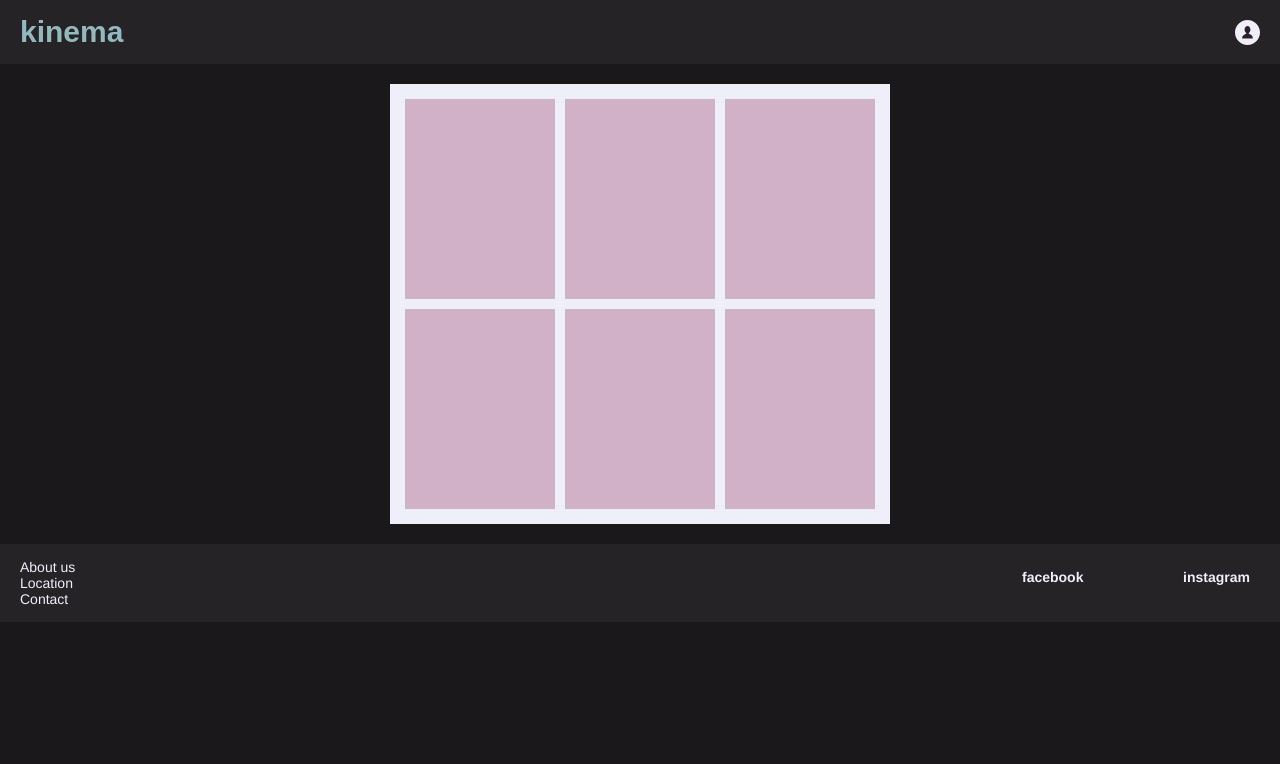
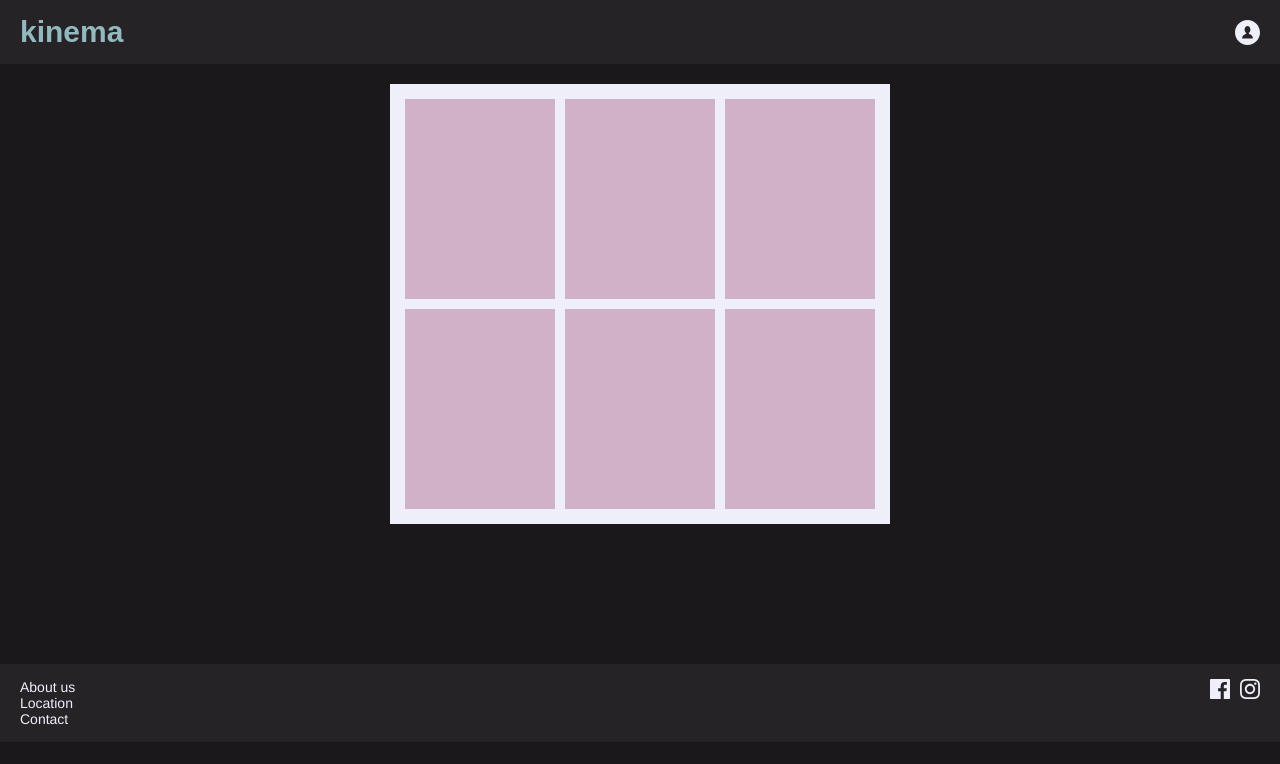
Before and after one commit to celiagomezdev/kinema, a Vue app: page /#/ in a window 1280 px wide. Shown: the top 764 px of the page. Built offline with nearby package versions, Linux system fonts and the light colour scheme; a web font is replaced by a local one.

Commit message:
Fix issue with min height

```diff
--- a/src/App.vue
+++ b/src/App.vue
@@ -48,14 +48,6 @@ body {
     "top-menu"
     "main"
     "footer";
-
-  // @media (min-width: 500px) {
-  //   grid-template-columns: 1fr auto 1fr;
-  //   grid-template-areas:
-  //     "top-menu" "top-menu" "top-menu"
-  //     "main" "main" "main"
-  //     "footer" "footer" "footer";
-  // }
 }
 
 .top-menu {
@@ -64,7 +56,7 @@ body {
 
 .main {
   grid-area: main;
-  //to fix: should be auto
+  min-height: 75vh;
   height: auto;
 }
 
--- a/src/components/footer.vue
+++ b/src/components/footer.vue
@@ -9,9 +9,11 @@
         router-link(to="/contact") Contact
     div(class='social')
       div(class="facebook")
-        router-link(to="/fb") facebook
+        router-link(to="/fb")
+          include ../assets/facebook.svg
       div(class="instagram")
-        router-link(to="/ig") instagram
+        router-link(to="/ig")
+          include ../assets/instagram.svg
 </template>
 
 <script>
@@ -22,14 +24,14 @@ export default {
 
 <!-- Add "scoped" attribute to limit CSS to this component only -->
 <style lang="scss" scoped>
-@import '../style/index.scss';
+@import "../style/index.scss";
 
 .footer-wrapper {
   font-size: 14px;
   padding: 15px 20px;
   background-color: $bgBodyDarkLighter;
   display: grid;
-  grid-template-columns: 4fr 1fr;
+  grid-template-columns: 1fr 50px;
 }
 
 .footer-wrapper a {
@@ -42,24 +44,23 @@ export default {
 }
 
 .social {
-  font-weight: bold;
-  padding: 10px;
   display: flex;
   justify-content: space-between;
+  align-items: flex-start;
 }
 
 .social a {
-  width: 25px;
-  height: 25px;
+  width: 20px;
+  height: 20px;
 }
 
 .social svg {
-  width: 25px;
-  height: 25px;
+  fill: $mainFontColor;
+  width: 20px;
+  height: 20px;
 }
 
-.user a.router-link-exact-active svg {
+.social a.router-link-exact-active svg {
   fill: $greyGreen;
 }
-
 </style>
```
Also changed, not shown: src/assets/facebook.svg (added), src/assets/instagram.svg (added).
